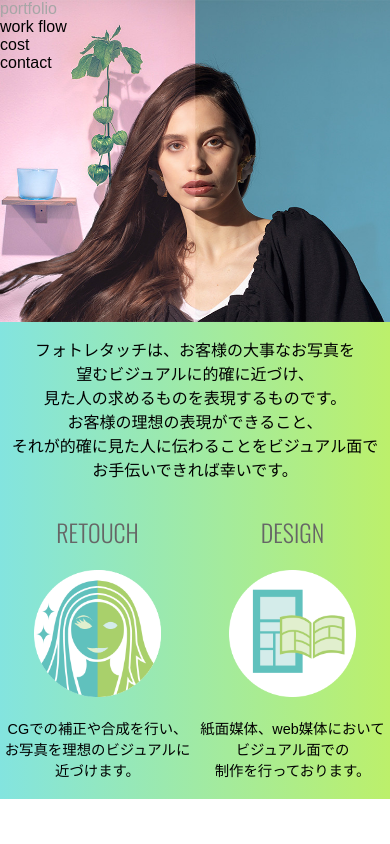
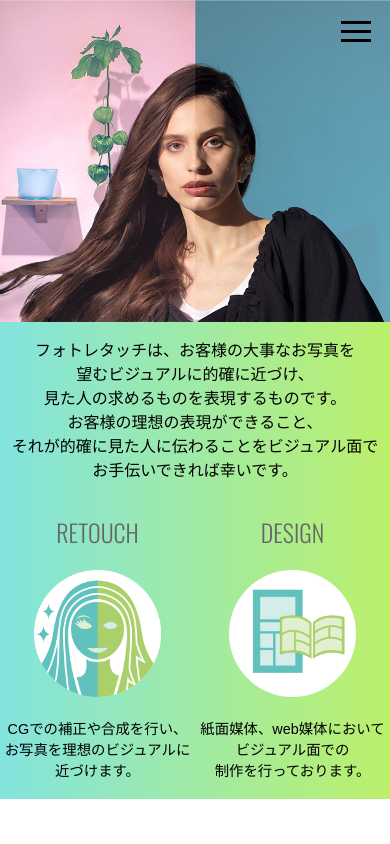
Before and after one commit to chika1128/yutakoga, a plain HTML site: page design_web_site/index.html in a window 390 px wide. Shown: the top 844 px of the page. Drawn offline with nearby package versions, Linux system fonts and the light colour scheme.

Commit message:
スマホ用のハンバーガーメニュー実装

```diff
--- a/design_web_site/css/forsp.css
+++ b/design_web_site/css/forsp.css
@@ -26,11 +26,111 @@ nav ul li{
     color: rgb(166, 166, 166);
 }
 
-.contents{
-    /*ページ内リンクの位置調整*/
-    margin-top: -30px;
-    padding-top: 30px;
+
+
+
+
+/* ----------------- ハンバーガーメニュー用 ここから ----------------- */
+
+/*ナビメニューのスタイルを指定*/
+nav{
+    position: fixed; /*表示位置を固定*/
+    z-index: 2; /*重ね順を変更*/
+    top: 0; /*表示位置を指定*/
+    left: 0; /*表示位置を指定*/
+    background: rgb(0,0,0);
+    color: #000;
+    text-align: center; /*テキストを中央揃え*/
+    width: 100%; /*全幅表示*/
+    transform: translateY(-100%); /*ナビを上に隠す*/
+    transition: all 0.6s; /*アニメーションの時間を指定*/
 }
+
+nav ul{
+    background: rgb(240,240,240);
+    width: 100%;
+    margin: 0 auto;
+    padding: 0;
+}
+
+nav ul li{
+    font-size: 1.1em;
+    list-style-type: none;
+    padding: 0;
+    width: 100%;
+    border-bottom: 1px dotted rgb(0, 0, 0);
+}
+
+nav ul li:last-child{
+    padding-bottom: 0;
+    border-bottom: none; /*最後のメニュー項目のみ下線を消す*/
+}
+
+nav ul li a{
+    display: block; /*クリックできる領域を広げる*/
+    color: #000;
+    padding: 1em 0;
+}
+
+/*トグルボタンが押されたときに付与するクラス*/
+nav.opened{
+    transform: translateY(0%);
+}
+
+/*トグルボタンのスタイルを指定*/
+.Toggle {
+    display: block;
+    position: fixed;    /* bodyに対しての絶対位置指定 */
+    right: 13px;
+    top: 12px;
+    width: 42px;
+    height: 42px;
+    cursor: pointer;
+    z-index: 3;
+}
+
+.Toggle span {
+    display: block;
+    position: absolute;
+    width: 30px;
+    border-bottom: solid 3px #000;
+    -webkit-transition: .35s ease-in-out;   /*変化の速度を指定*/
+    -moz-transition: .35s ease-in-out;      /*変化の速度を指定*/
+    transition: .35s ease-in-out;           /*変化の速度を指定*/
+    left: 6px;
+}
+
+.Toggle span:nth-child(1) {
+    top: 9px;
+}
+
+.Toggle span:nth-child(2) {
+    top: 18px;
+}
+
+.Toggle span:nth-child(3) {
+    top: 27px;
+}
+
+/* 最初のspanをマイナス45度に */
+.Toggle.opened span:nth-child(1) {
+    top: 18px;
+    left: 6px;
+    -webkit-transform: rotate(-45deg);
+    -moz-transform: rotate(-45deg);
+    transform: rotate(-45deg);
+}
+
+/* 2番目と3番目のspanを45度に */
+.Toggle.opened span:nth-child(2),
+.Toggle.opened span:nth-child(3) {
+    top: 18px;
+    -webkit-transform: rotate(45deg);
+    -moz-transform: rotate(45deg);
+    transform: rotate(45deg);
+}
+
+/* ----------------- ハンバーガーメニュー用 ここまで ----------------- */
 
 
 /*------------------------------------------------*/
--- a/design_web_site/index.html
+++ b/design_web_site/index.html
@@ -16,6 +16,30 @@
     <link rel="stylesheet" type="text/css" href="css/mailform/style.css" />
     <link rel="stylesheet" type="text/css" href="css/mailform/mailform.css" />
 
+    <!-- JS -->
+    <script src="https://ajax.googleapis.com/ajax/libs/jquery/3.1.0/jquery.min.js"></script>
+    <script type="text/javascript">
+        //スマホ用ハンバーガーメニュー
+        $(function () {
+            //スマホの場合だけ
+            if (window.matchMedia('(max-width: 735px)').matches) {
+                $('.Toggle').click(function () {
+                    $(this).toggleClass('opened');
+
+                    if ($(this).hasClass('opened')) {
+                        $('nav').addClass('opened');　 //クラスを付与
+                    } else {
+                        $('nav').removeClass('opened'); //クラスを外す
+                    }
+                });
+                //メニュークリック後イベント時にもう１度Toggleクリック（メニューを閉じる）
+                $('nav a[href]').on('click', function (event) {
+                    $('.Toggle').trigger('click');
+                });
+            };
+        });
+    </script>
+
     <title>Yuta Koga Design Web Site</title>
 </head>
 
@@ -31,6 +55,12 @@
                     <li><a href="#contact">contact</a></li>
                 </ul>
             </nav>
+            <!-- ハンバーガーメニュー -->
+            <div class="Toggle">
+                <span></span>
+                <span></span>
+                <span></span>
+            </div>
         </header>
 
         <div id="main_visual">
```
